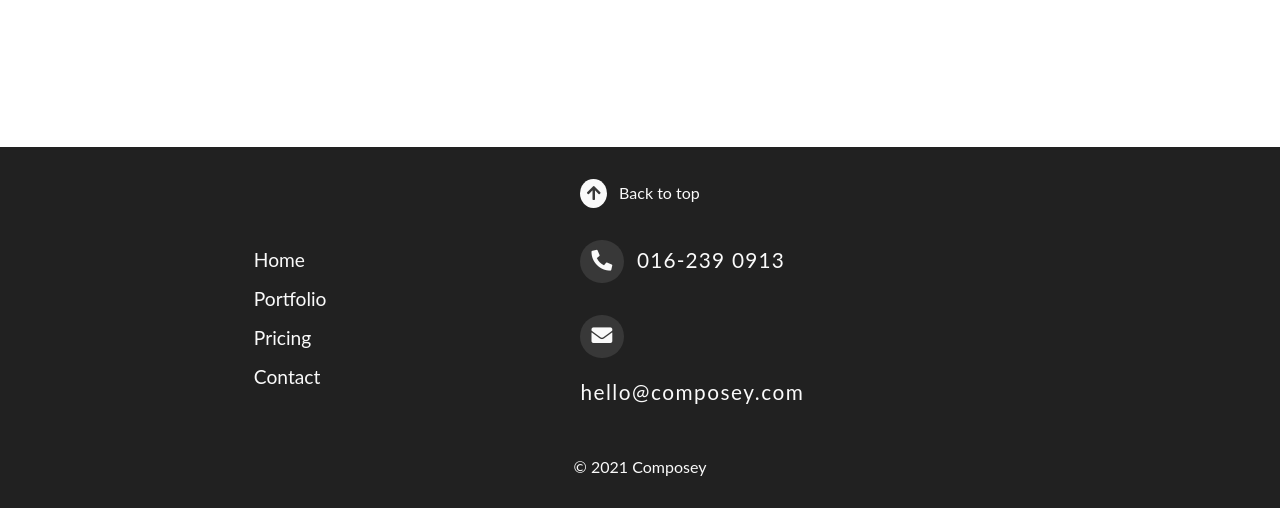
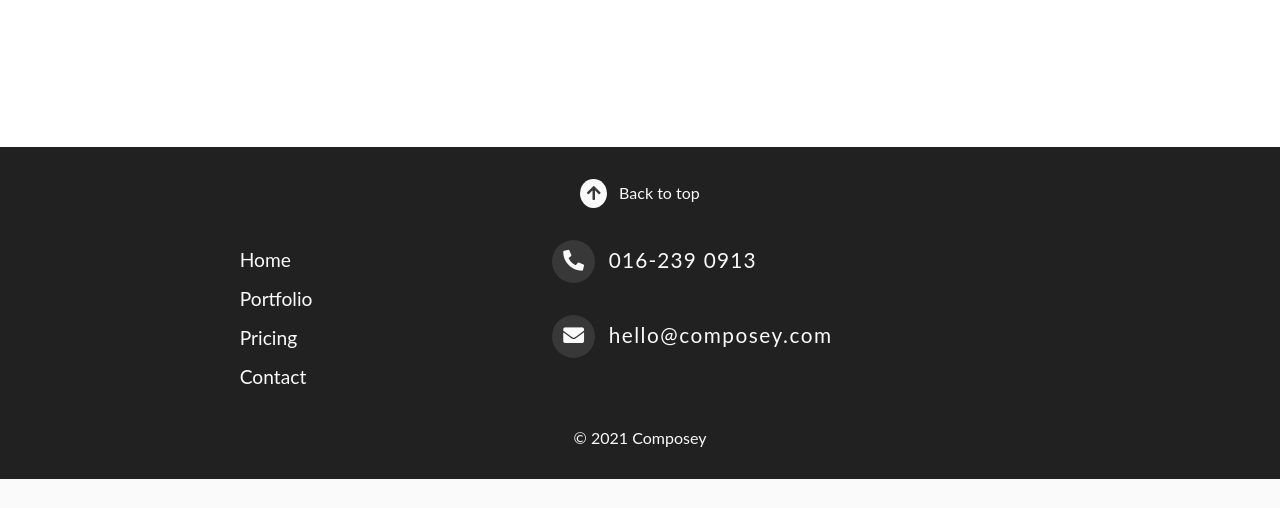
Before and after one commit to wilsonteh/web1201-composey_website-design-service, a PHP site: page / in a window 1280 px wide. Shown: the part 2100-2608 px from the top of the page. After the commit the page ends 2579 px from the top, so only its background shows below. Run offline with PHP 8.4, Linux system fonts and the light colour scheme.

Commit message:
Chg email in footer to span

```diff
--- a/index.php
+++ b/index.php
@@ -124,7 +124,7 @@
 
             <div class="email">
                <i class="fas fa-envelope"></i>
-               <p class="email-addr">hello@composey.com</p>
+               <span class="email-addr">hello@composey.com</span>
             </div>
          </div>
 
--- a/pages/contact.php
+++ b/pages/contact.php
@@ -188,7 +188,7 @@
             <div class="email">
                <!-- <h2>Shoot us an email:</h2> -->
                <i class="fas fa-envelope"></i>
-               <p class="email-addr">hello@composey.com</p>
+               <span class="email-addr">hello@composey.com</span>
             </div>
          </div>
 
--- a/pages/portfolio.php
+++ b/pages/portfolio.php
@@ -162,7 +162,7 @@
             <div class="email">
                <!-- <h2>Shoot us an email:</h2> -->
                <i class="fas fa-envelope"></i>
-               <p class="email-addr">hello@composey.com</p>
+               <span class="email-addr">hello@composey.com</span>
             </div>
          </div>
 
--- a/pages/pricing.php
+++ b/pages/pricing.php
@@ -160,7 +160,7 @@
             <div class="email">
                <!-- <h2>Shoot us an email:</h2> -->
                <i class="fas fa-envelope"></i>
-               <p class="email-addr">hello@composey.com</p>
+               <span class="email-addr">hello@composey.com</span>
             </div>
          </div>
 
```
